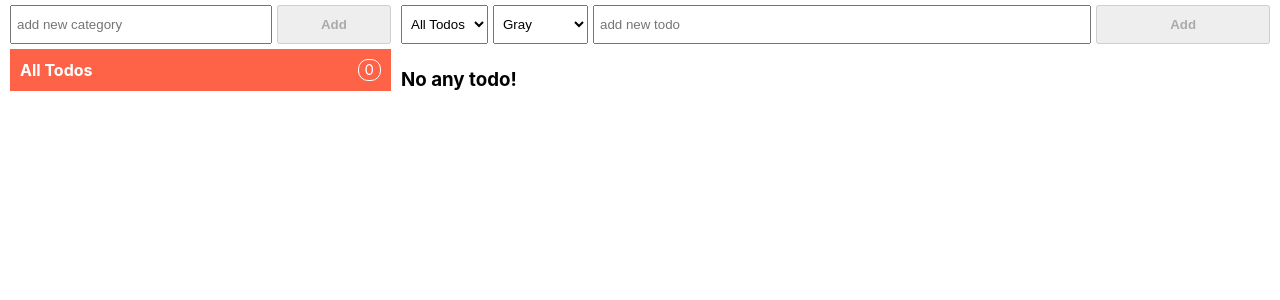
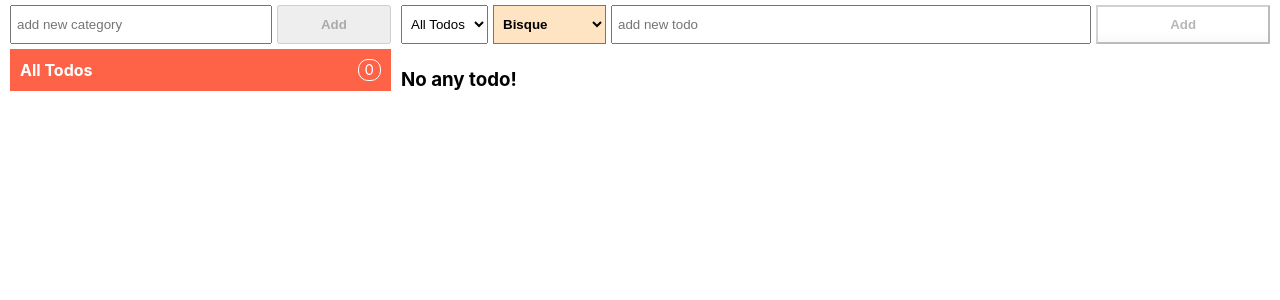
Before and after one commit to ivarden/todo, a React (Create React App) app: page / in a window 1280 px wide. Shown: the top 300 px of the page. Built offline with nearby package versions, Linux system fonts and the light colour scheme.

Commit message:
added color

```diff
--- a/src/AddTodo.js
+++ b/src/AddTodo.js
@@ -11,7 +11,7 @@ const AddTodo = () => {
   } = useContext(todoContext);
 
   const [todo, setTodo] = useState("");
-  const [color, setColor] = useState("");
+  const [color, setColor] = useState("Bisque");
 
   const handleCategoryChange = (event) => {
     handleSelectedCategory(event.target.value);
@@ -25,18 +25,18 @@ const AddTodo = () => {
     e.preventDefault();
     handleAddTodo(todo, selectedCategory, color);
     setTodo("");
-    setColor("");
+    setColor("Bisque");
   };
 
   const colors = [
     { id: 1, color: "Yellow" },
     { id: 2, color: "Orange" },
-    { id: 3, color: "Red" },
+    { id: 3, color: "OrangeRed" },
     { id: 4, color: "Pink" },
     { id: 5, color: "Violet" },
     { id: 6, color: "Skyblue" },
     { id: 7, color: "Lightgreen" },
-    { id: 8, color: "Brown" },
+    { id: 8, color: "YellowGreen" },
   ];
 
   return (
@@ -50,9 +50,16 @@ const AddTodo = () => {
           ))}
         </select>
 
-        <select value={color} onChange={handleColorChange}>
-          <option key="1" value="">
-            Gray
+        <select
+          value={color}
+          onChange={handleColorChange}
+          style={{
+            backgroundColor: `${color}`,
+            fontWeight: "bold",
+          }}
+        >
+          <option key="default" value="Bisque">
+            Bisque
           </option>
           {colors.map((color_) => (
             <option key={color_.id} value={color_.color}>
--- a/src/AddTodo.module.scss
+++ b/src/AddTodo.module.scss
@@ -29,6 +29,7 @@
       margin-right: 0;
       font-weight: bold;
       cursor: pointer;
+      background-image: linear-gradient(to top, #f9f9f9, #fff 33%);
     }
 
     @media (max-width: 500px) {
```
